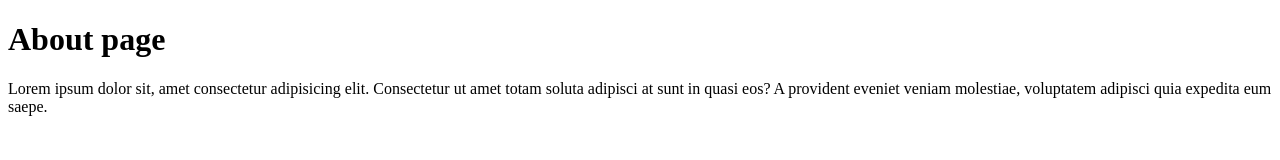
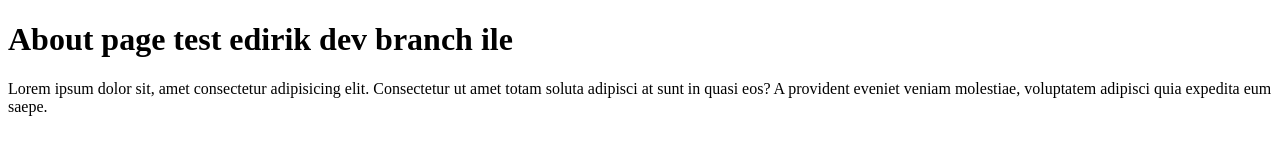
Before and after one commit to elgunmemmedli/sirab_website_front, a plain HTML site: page about.html in a window 1280 px wide. Drawn offline with Linux system fonts and the light colour scheme.

Commit message:
about page title updated

```diff
--- a/about.html
+++ b/about.html
@@ -8,7 +8,7 @@
 <body>
 
 
-    <h1>About page</h1>
+    <h1>About page test edirik dev branch ile</h1>
 
 
     <p>
```
